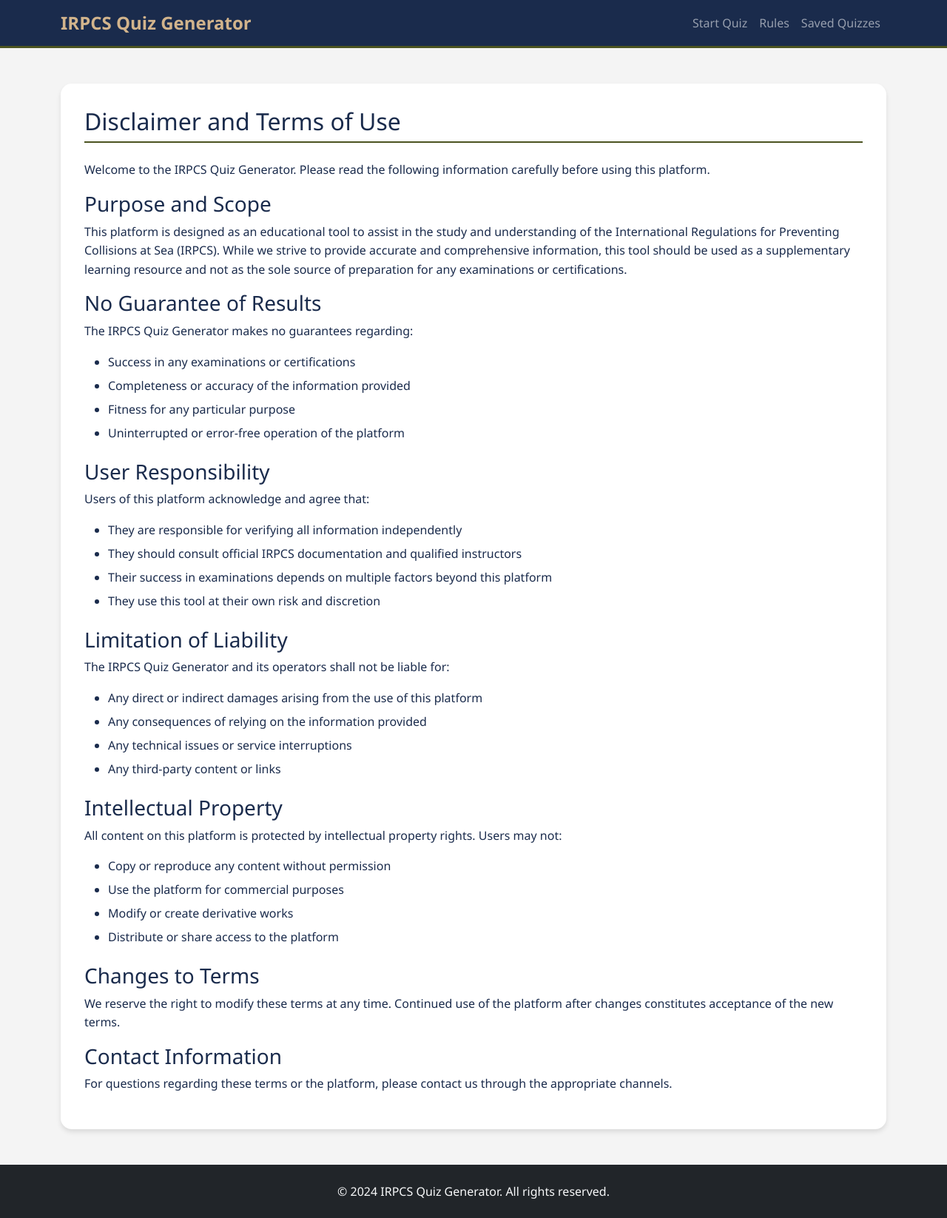
After one commit to matthewcoxall12/irpcs-quiz-generator, a Flask app: page /policy in a window 1280 px wide. The commit adds this page. Shown: the whole page at 74% size. Run offline with Flask 3, Linux system fonts and the light colour scheme.

Commit message:
V2: Added policy page and updated navigation

```diff
--- a/app.py
+++ b/app.py
@@ -172,5 +172,9 @@ def delete_quiz(quiz_id):
     except Exception as e:
         return jsonify({'success': False, 'message': str(e)})
 
+@app.route('/policy')
+def policy():
+    return render_template('policy.html')
+
 if __name__ == '__main__':
     app.run(host='0.0.0.0', port=int(os.environ.get('PORT', 5000)))
--- /dev/null
+++ b/templates/policy.html
@@ -0,0 +1,147 @@
+<!DOCTYPE html>
+<html lang="en">
+<head>
+    <meta charset="UTF-8">
+    <meta name="viewport" content="width=device-width, initial-scale=1.0">
+    <title>IRPCS Quiz Generator - Policy & Disclaimer</title>
+    <link href="https://cdn.jsdelivr.net/npm/bootstrap@5.1.3/dist/css/bootstrap.min.css" rel="stylesheet">
+    <style>
+        :root {
+            --navy-blue: #1a2b4c;
+            --military-green: #4b5320;
+            --camo-gray: #8b8980;
+            --desert-tan: #d2b48c;
+            --warning-yellow: #ffd700;
+            --danger-red: #8b0000;
+        }
+
+        body {
+            background-color: #f4f4f4;
+            font-family: 'Segoe UI', Tahoma, Geneva, Verdana, sans-serif;
+            color: var(--navy-blue);
+        }
+
+        .navbar {
+            background-color: var(--navy-blue);
+            border-bottom: 3px solid var(--military-green);
+        }
+
+        .navbar-brand {
+            color: var(--desert-tan) !important;
+            font-weight: bold;
+            font-size: 1.5rem;
+        }
+
+        .policy-section {
+            background-color: white;
+            border-radius: 15px;
+            box-shadow: 0 4px 6px rgba(0, 0, 0, 0.1);
+            padding: 2rem;
+            margin: 2rem 0;
+        }
+
+        .policy-section h2 {
+            color: var(--navy-blue);
+            margin-bottom: 1.5rem;
+            border-bottom: 2px solid var(--military-green);
+            padding-bottom: 0.5rem;
+        }
+
+        .policy-section p {
+            line-height: 1.6;
+            margin-bottom: 1rem;
+        }
+
+        .policy-section ul {
+            margin-bottom: 1.5rem;
+        }
+
+        .policy-section li {
+            margin-bottom: 0.5rem;
+        }
+    </style>
+</head>
+<body>
+    <nav class="navbar navbar-expand-lg navbar-dark">
+        <div class="container">
+            <a class="navbar-brand" href="/">IRPCS Quiz Generator</a>
+            <button class="navbar-toggler" type="button" data-bs-toggle="collapse" data-bs-target="#navbarNav">
+                <span class="navbar-toggler-icon"></span>
+            </button>
+            <div class="collapse navbar-collapse" id="navbarNav">
+                <ul class="navbar-nav ms-auto">
+                    <li class="nav-item">
+                        <a class="nav-link" href="/quiz">Start Quiz</a>
+                    </li>
+                    <li class="nav-item">
+                        <a class="nav-link" href="/rules">Rules</a>
+                    </li>
+                    <li class="nav-item">
+                        <a class="nav-link" href="/saved_quizzes">Saved Quizzes</a>
+                    </li>
+                </ul>
+            </div>
+        </div>
+    </nav>
+
+    <div class="container my-5">
+        <div class="policy-section">
+            <h2>Disclaimer and Terms of Use</h2>
+            <p>Welcome to the IRPCS Quiz Generator. Please read the following information carefully before using this platform.</p>
+
+            <h3>Purpose and Scope</h3>
+            <p>This platform is designed as an educational tool to assist in the study and understanding of the International Regulations for Preventing Collisions at Sea (IRPCS). While we strive to provide accurate and comprehensive information, this tool should be used as a supplementary learning resource and not as the sole source of preparation for any examinations or certifications.</p>
+
+            <h3>No Guarantee of Results</h3>
+            <p>The IRPCS Quiz Generator makes no guarantees regarding:</p>
+            <ul>
+                <li>Success in any examinations or certifications</li>
+                <li>Completeness or accuracy of the information provided</li>
+                <li>Fitness for any particular purpose</li>
+                <li>Uninterrupted or error-free operation of the platform</li>
+            </ul>
+
+            <h3>User Responsibility</h3>
+            <p>Users of this platform acknowledge and agree that:</p>
+            <ul>
+                <li>They are responsible for verifying all information independently</li>
+                <li>They should consult official IRPCS documentation and qualified instructors</li>
+                <li>Their success in examinations depends on multiple factors beyond this platform</li>
+                <li>They use this tool at their own risk and discretion</li>
+            </ul>
+
+            <h3>Limitation of Liability</h3>
+            <p>The IRPCS Quiz Generator and its operators shall not be liable for:</p>
+            <ul>
+                <li>Any direct or indirect damages arising from the use of this platform</li>
+                <li>Any consequences of relying on the information provided</li>
+                <li>Any technical issues or service interruptions</li>
+                <li>Any third-party content or links</li>
+            </ul>
+
+            <h3>Intellectual Property</h3>
+            <p>All content on this platform is protected by intellectual property rights. Users may not:</p>
+            <ul>
+                <li>Copy or reproduce any content without permission</li>
+                <li>Use the platform for commercial purposes</li>
+                <li>Modify or create derivative works</li>
+                <li>Distribute or share access to the platform</li>
+            </ul>
+
+            <h3>Changes to Terms</h3>
+            <p>We reserve the right to modify these terms at any time. Continued use of the platform after changes constitutes acceptance of the new terms.</p>
+
+            <h3>Contact Information</h3>
+            <p>For questions regarding these terms or the platform, please contact us through the appropriate channels.</p>
+        </div>
+    </div>
+
+    <footer class="bg-dark text-light py-4 mt-5">
+        <div class="container text-center">
+            <p class="mb-0">© 2024 IRPCS Quiz Generator. All rights reserved.</p>
+        </div>
+    </footer>
+
+    <script src="https://cdn.jsdelivr.net/npm/bootstrap@5.1.3/dist/js/bootstrap.bundle.min.js"></script>
+</body>
+</html>
```
Also changed, not shown: templates/home.html (+6 -2 lines).
